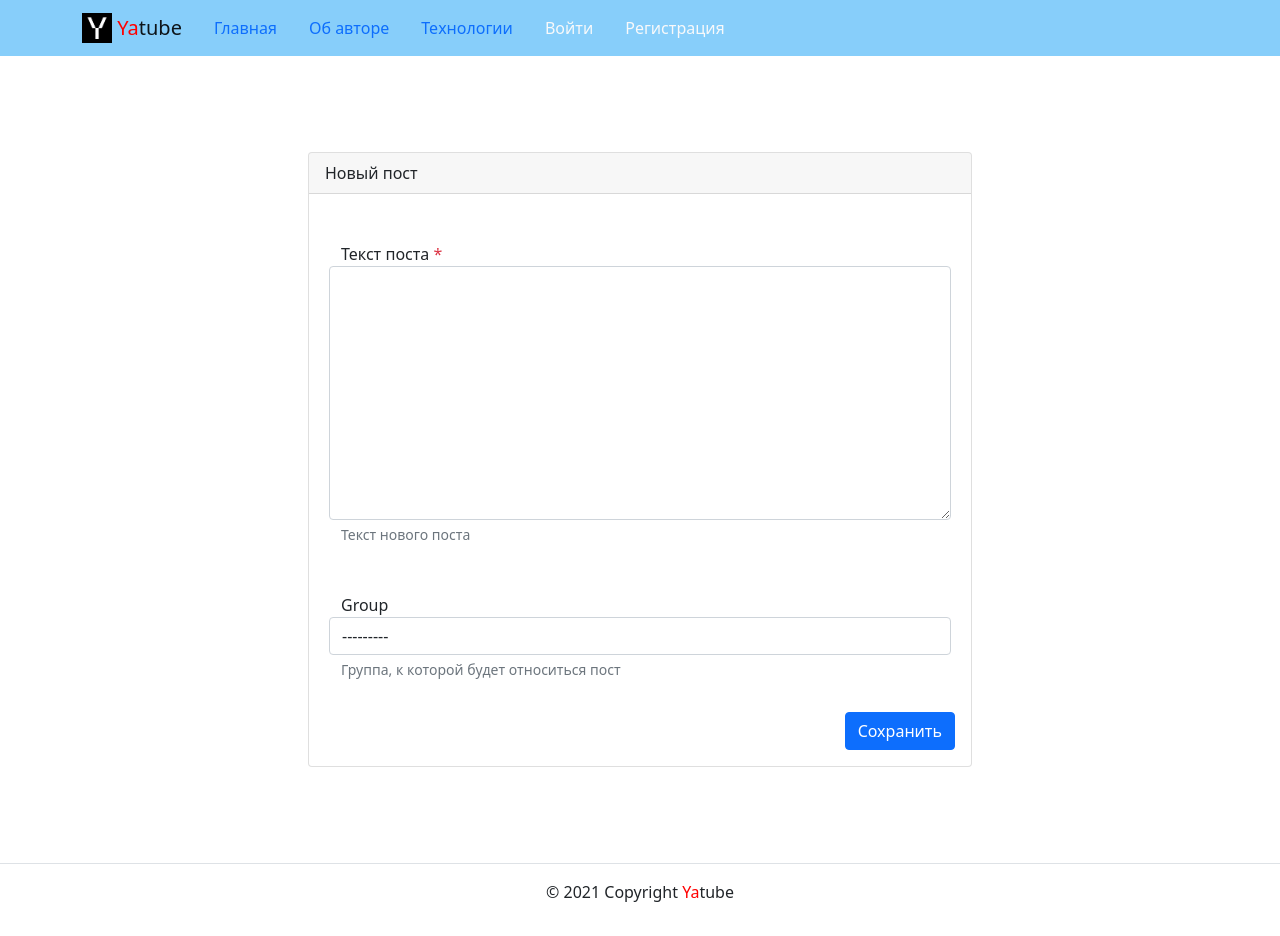
After one commit to HellfastUSMC/hw02, a Django app: page /create/ in a window 1280 px wide. The commit adds this page. Run offline with Django 3.2, Linux system fonts and the light colour scheme; some libraries are stand-ins or nearby versions.

Commit message:
lessons8

```diff
--- a/yatube/posts/urls.py
+++ b/yatube/posts/urls.py
@@ -6,6 +6,7 @@ app_name = 'posts'
 
 urlpatterns = [
     path('', views.index, name='index'),
+    path('create/', views.post_create, name='post_create'),
     path('group_list/<slug:slug>/', views.group_posts, name='group_list'),
     path('posts/<int:post_id>/', views.post_detail, name='post_detail'),
     path('profile/<str:username>/', views.profile, name='profile'),
--- a/yatube/posts/views.py
+++ b/yatube/posts/views.py
@@ -79,3 +79,8 @@ def post_detail(request, post_id):
         'text': text,
     }
     return render(request, template, context)
+
+def post_create(request):
+    template = 'posts/create_post.html'
+    context = {}
+    return render(request, template, context)
--- a/yatube/templates/includes/header.html
+++ b/yatube/templates/includes/header.html
@@ -1,7 +1,7 @@
 {% load static %}
 {% with request.resolver_match.view_name as view_name %}
 <header>
-  <nav class="navbar navbar-light navbar-expand-md fixed-top" style="background-color: lightskyblue">
+  <nav class="navbar navbar-light navbar-expand-md" style="background-color: lightskyblue">
     <div class="container">
       <a class="navbar-brand" href="{% url 'posts:index' %}">
         <img src="{% static 'img/logo.png' %}" width="30" height="30" class="d-inline-block align-top" alt="">
@@ -23,7 +23,7 @@
         </li>
         {% if user.is_authenticated %}
         <li class="nav-item">
-          <a class="nav-link" href="<!--  -->">Новая запись</a>
+          <a class="nav-link {% if view_name  == 'posts:post_create' %}active{% endif %}" href="{% url 'posts:post_create' %}">Новая запись</a>
         </li>
         <li class="nav-item">
           <a class="nav-link link-light {% if view_name  == 'users:password_change_form' %}active{% endif %}" href="{% url 'users:password_change_form' %}">Изменить пароль</a>
--- /dev/null
+++ b/yatube/templates/posts/create_post.html
@@ -0,0 +1,47 @@
+{% extends 'base.html' %}
+{% block content %}
+      <div class="container py-5">
+        <div class="row justify-content-center">
+          <div class="col-md-8 p-5">
+            <div class="card">
+              <div class="card-header">
+                Новый пост
+              </div>
+              <div class="card-body">
+                <form method="post" action="{% url 'posts:post_create' %}">
+                  {% csrf_token %}
+                  <div class="form-group row my-3 p-3">
+                    <label for="id_text">
+                      Текст поста
+                      <span class="required text-danger" >*</span>
+                    </label>
+                    <textarea name="text" cols="40" rows="10" class="form-control" required id="id_text">
+                    </textarea>
+                    <small id="id_text-help" class="form-text text-muted">
+                      Текст нового поста
+                    </small>
+                  </div>
+                  <div class="form-group row my-3 p-3">
+                    <label for="id_group">
+                      Group
+                    </label>
+                    <select name="group" class="form-control" id="id_group">
+                      <option value="" selected>---------</option>
+                      <option value="1">Группа: Лев Толстой – зеркало русской революции</option>
+                    </select>
+                    <small id="id_group-help" class="form-text text-muted">
+                      Группа, к которой будет относиться пост
+                    </small>
+                  </div>
+                  <div class="d-flex justify-content-end">
+                    <button type="submit" class="btn btn-primary">
+                      Сохранить
+                    </button>
+                  </div>
+                </form>
+              </div>
+            </div>
+          </div>
+        </div>
+      </div>
+{% endblock content %}
--- a/yatube/yatube/settings.py
+++ b/yatube/yatube/settings.py
@@ -35,7 +35,8 @@ EMAIL_PORT = 587
 EMAIL_HOST_USER = '4epenki@gmail.com'
 EMAIL_HOST_PASSWORD = ''
 DEFAULT_FROM_EMAIL = '4epenki@gmail.com'
-EMAIL_BACKEND = 'django.core.mail.backends.smtp.EmailBackend'
+# EMAIL_BACKEND = 'django.core.mail.backends.smtp.EmailBackend'
+EMAIL_BACKEND = 'django.core.mail.backends.filebased.EmailBackend'
 SERVER_EMAIL = '4epenki@gmail.com'
 EMAIL_FILE_PATH = os.path.join(BASE_DIR, 'sent_emails')
 
```
Also changed, not shown: yatube/templates/posts/update_post.html (added, +116 -0 lines), yatube/db.sqlite3.
